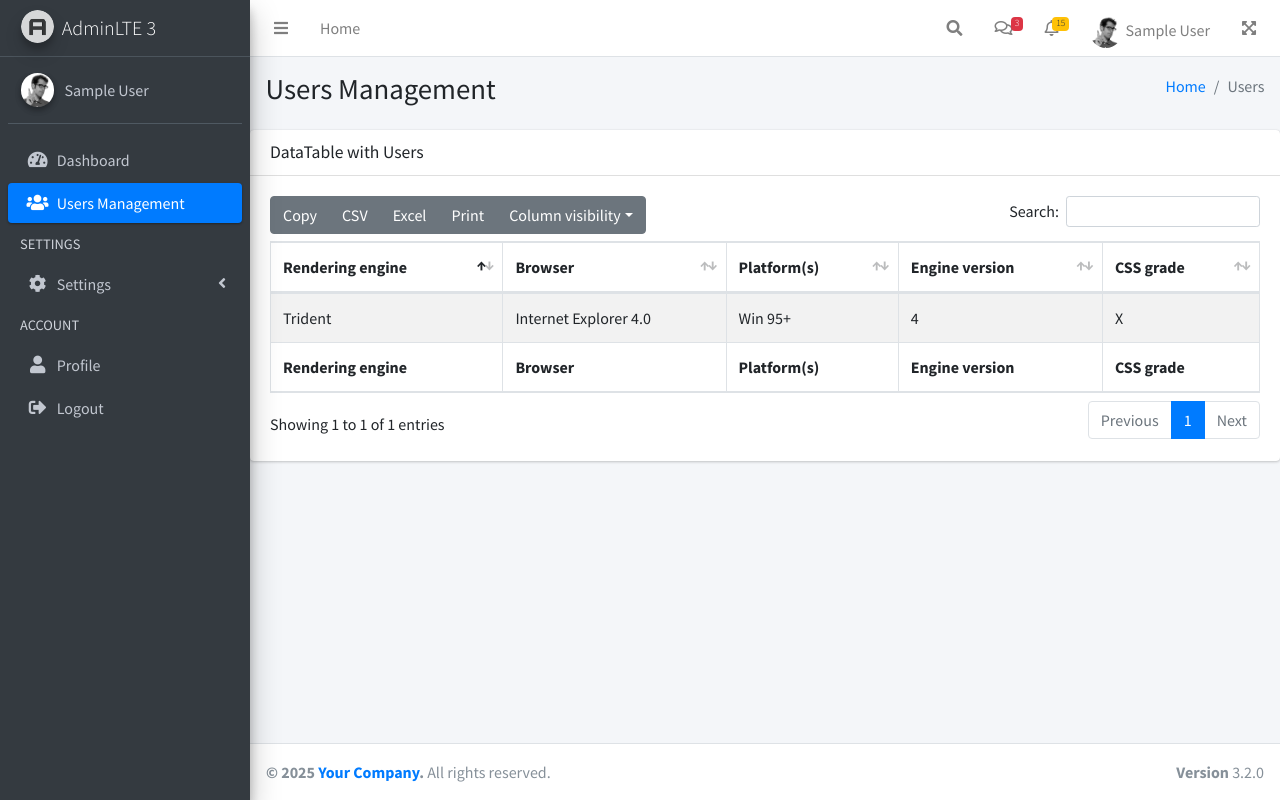
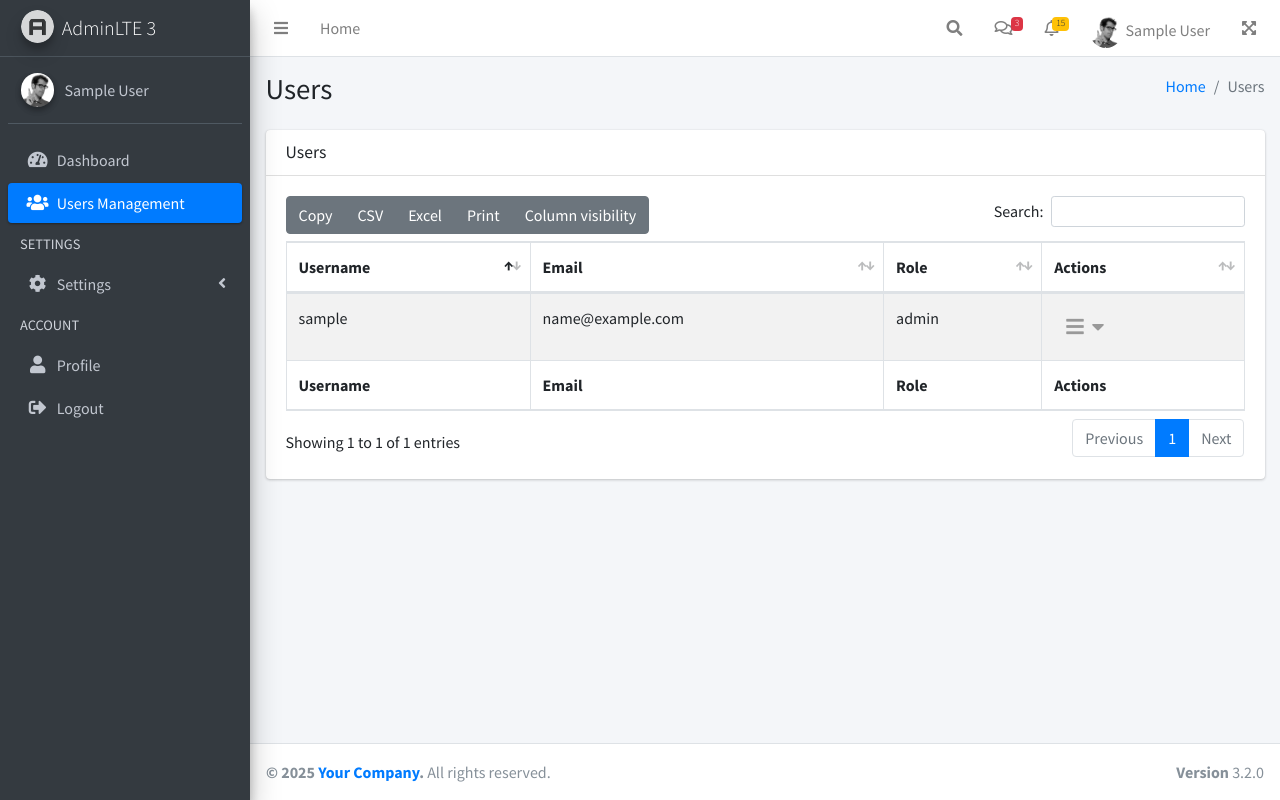
Before and after one commit to MTalha22-exe/hrms, a PHP site: page /users in a window 1280 px wide. Run offline with PHP 8.4, Linux system fonts and the light colour scheme; the visitor is signed in with stand-in values (Sample User, id 1); tables that the repository leaves empty or names only in its code hold one stand-in row (values such as "Sample post"); some libraries are stand-ins or nearby versions.

Commit message:
new branch updated users

```diff
--- a/layout/footer.php
+++ b/layout/footer.php
@@ -20,8 +20,10 @@
 
 <!-- jQuery -->
 <script src="<?= BASE_URL ?>/assets/plugins/jquery/jquery.min.js"></script>
+
 <!-- Bootstrap 4 -->
-<script src="<?= BASE_URL ?>/assets/plugins/bootstrap/js/bootstrap.bundle.min.js"></script>
+<!-- <script src="<?= BASE_URL ?>/assets/plugins/bootstrap/js/bootstrap.bundle.min.js"></script> -->
+
 <!-- DataTables & Plugins -->
 <script src="<?= BASE_URL ?>/assets/plugins/datatables/jquery.dataTables.min.js"></script>
 <script src="<?= BASE_URL ?>/assets/plugins/datatables-bs4/js/dataTables.bootstrap4.min.js"></script>
--- a/layout/header.php
+++ b/layout/header.php
@@ -5,6 +5,22 @@
   <meta charset="utf-8">
   <meta name="viewport" content="width=device-width, initial-scale=1">
   <title><?= $page_title ?></title>
+
+    <!-- bootstrap 4.6.1 -->
+    <script src="/hrms/assets/plugins/bootstrap/js/bootstrap.min.js"></script>
+
+    <!-- pooper.js -->
+    <script src="/hrms/assets/plugins/popper/umd/popper.js"></script>
+
+  <!-- bootstrap 4 -->
+    <script src="/hrms/assets/plugins/bootstrap/js/bootstrap.bundle.min.js"></script>
+
+    <script src="/hrms/assets/plugins/jquery/jquery.min.js"></script>
+    <!-- jQuery -->
+    <!-- <script src="https://code.jquery.com/jquery-3.5.1.slim.min.js"></script> -->
+
+  <!-- new link -->
+  <link rel="stylesheet" href="https://cdn.jsdelivr.net/npm/bootstrap@4.6.2/dist/css/bootstrap.min.css">
 
   <!-- Google Font: Source Sans Pro -->
   <link rel="stylesheet" href="https://fonts.googleapis.com/css?family=Source+Sans+Pro:300,400,400i,700&display=fallback">
@@ -22,6 +38,8 @@
 
 </head>
 <body class="<?= $body_class ?>">
+
+
 <div class="wrapper">
 
 <?php if ($show_navbar ?? false) : ?>
--- a/pages/users.php
+++ b/pages/users.php
@@ -1,3 +1,19 @@
+<style>
+  .dropdown-toggle::after {
+    display: none;
+  }
+
+  .btn-dots {
+      background: none;
+      border: none;
+      font-size: 20px;
+      cursor: pointer;
+  }
+  .btn-dots i {
+    margin-right: 4px;
+    color: #999;
+  }
+</style>
 
 <?php
 $page_title = 'AdminLTE | Users Management';
@@ -10,7 +26,7 @@ $show_navbar = true;
     <div class="container-fluid">
       <div class="row mb-2">
         <div class="col-sm-6">
-          <h1 class="m-0">Users Management</h1>
+          <h1 class="m-0">Users</h1>
         </div>
         <div class="col-sm-6">
           <ol class="breadcrumb float-sm-right">
@@ -22,86 +38,96 @@ $show_navbar = true;
     </div>
   </div>
 
+<section class="content">
+<div class="container-fluid">
+<div class="row">
+<div class="col-12">
   <div class="card">
     <div class="card-header">
-        <h3 class="card-title">DataTable with Users</h3>
+      <h3 class="card-title">Users</h3>
     </div>
-      <!-- /.card-header -->
     <div class="card-body">
       <table id="example1" class="table table-bordered table-striped">
         <thead>
           <tr>
-            <th>Rendering engine</th>
-            <th>Browser</th>
-            <th>Platform(s)</th>
-            <th>Engine version</th>
-            <th>CSS grade</th>
+            <th>Username</th>
+            <th>Email</th>
+            <th>Role</th>
+            <th>Actions</th>
           </tr>
         </thead>
         <tbody>
+          <?php
+          $conn = new mysqli("localhost", "root", "", "hrms_db");
+          if ($conn->connect_error) {
+            die("Connection failed: " . $conn->connect_error);
+          }
+
+          $sql = "SELECT id, username, email, role FROM users";
+          $result = $conn->query($sql);
+          if ($result->num_rows > 0):
+            while ($row = $result->fetch_assoc()):
+          ?>
           <tr>
-            <td>Trident</td>
-            <td>Internet
-              Explorer 4.0
+            <td><?= htmlspecialchars($row['username']) ?></td>
+            <td><?= htmlspecialchars($row['email']) ?></td>
+            <td><?= htmlspecialchars($row['role']) ?></td>
+            <td>
+              <div class="dropdown">
+                <button class="btn btn-dots dropdown-toggle" type="button" id="dropdownMenu<?= $row['id'] ?>" data-toggle="dropdown" aria-haspopup="true" aria-expanded="false">
+                  <i class="fas fa-bars"></i> <i class="fas fa-caret-down"></i>
+                </button>
+                <div class="dropdown-menu" aria-labelledby="dropdownMenu<?= $row['id'] ?>">
+                  <a class="dropdown-item edit-user" href="#" data-userid="<?= $row['id'] ?>">Edit</a>
+                  <a class="dropdown-item delete-user" href="#" data-userid="<?= $row['id'] ?>">Delete</a>
+                </div>
+              </div>
             </td>
-            <td>Win 95+</td>
-            <td> 4</td>
-            <td>X</td>
           </tr>
-
+          <?php
+            endwhile;
+          else:
+          ?>
+          <tr><td colspan="4">No users found.</td></tr>
+          <?php
+          endif;
+          $conn->close();
+          ?>
         </tbody>
         <tfoot>
           <tr>
-            <th>Rendering engine</th>
-            <th>Browser</th>
-            <th>Platform(s)</th>
-            <th>Engine version</th>
-            <th>CSS grade</th>
+            <th>Username</th>
+            <th>Email</th>
+            <th>Role</th>
+            <th>Actions</th>
           </tr>
         </tfoot>
       </table>
     </div>
-      <!-- /.card-body -->
   </div>
   <!-- /.card -->
 </div>
-<script src="/hrms/assets/plugins/jquery/jquery.min.js"></script>
-<!-- Bootstrap 4 -->
-<script src="/hrms/assets/plugins/bootstrap/js/bootstrap.bundle.min.js"></script>
-<!-- DataTables & Plugins -->
-<script src="/hrms/assets/plugins/datatables/jquery.dataTables.min.js"></script>
-<script src="/hrms/assets/plugins/datatables-bs4/js/dataTables.bootstrap4.min.js"></script>
-<script src="/hrms/assets/plugins/datatables-responsive/js/dataTables.responsive.min.js"></script>
-<script src="/hrms/assets/plugins/datatables-responsive/js/responsive.bootstrap4.min.js"></script>
-<script src="/hrms/assets/plugins/datatables-buttons/js/dataTables.buttons.min.js"></script>
-<script src="/hrms/assets/plugins/datatables-buttons/js/buttons.bootstrap4.min.js"></script>
-<script src="/hrms/assets/plugins/jszip/jszip.min.js"></script>
-<script src="/hrms/assets/plugins/pdfmake/pdfmake.min.js"></script>
-<script src="/hrms/assets/plugins/pdfmake/vfs_fonts.js"></script>
-<script src="/hrms/assets/plugins/datatables-buttons/js/buttons.html5.min.js"></script>
-<script src="/hrms/assets/plugins/datatables-buttons/js/buttons.print.min.js"></script>
-<script src="/hrms/assets/plugins/datatables-buttons/js/buttons.colVis.min.js"></script>
-<!-- AdminLTE App -->
-<script src="/hrms/assets/dist/js/adminlte.min.js"></script>
+<!-- /.col -->
+</div>
+<!-- /.row -->
+</div>
+<!-- /.container-fluid -->
+</section>
+</div>
 
-<!-- jQuery -->
-<script src="assets/plugins/jquery/jquery.min.js"></script>
 
-<!-- DataTables JS -->
-<script src="assets/plugins/datatables/jquery.dataTables.min.js"></script>
-<script src="assets/plugins/datatables-bs4/js/dataTables.bootstrap4.min.js"></script>
-<script src="assets/plugins/datatables-responsive/js/dataTables.responsive.min.js"></script>
-<script src="assets/plugins/datatables-responsive/js/responsive.bootstrap4.min.js"></script>
 
-<!-- Buttons for Export -->
-<script src="assets/plugins/datatables-buttons/js/dataTables.buttons.min.js"></script>
-<script src="assets/plugins/datatables-buttons/js/buttons.bootstrap4.min.js"></script>
-<script src="assets/plugins/jszip/jszip.min.js"></script>
-<script src="assets/plugins/pdfmake/pdfmake.min.js"></script>
-<script src="assets/plugins/pdfmake/vfs_fonts.js"></script>
-<script src="assets/plugins/datatables-buttons/js/buttons.html5.min.js"></script>
-<script src="assets/plugins/datatables-buttons/js/buttons.print.min.js"></script>
-<script src="assets/plugins/datatables-buttons/js/buttons.colVis.min.js"></script>
+<!-- <script src="/hrms/assets/plugins/jquery/jquery.min.js"></script> -->
+
+<!-- jQuery
+<script src="https://code.jquery.com/jquery-3.5.1.slim.min.js"></script> -->
+
+<!-- Popper.js -->
+<!-- <script src="https://cdn.jsdelivr.net/npm/popper.js@1.16.1/dist/umd/popper.min.js"></script> -->
+
+<!-- Bootstrap JS -->
+<script src="https://cdn.jsdelivr.net/npm/bootstrap@4.6.2/dist/js/bootstrap.min.js"></script>
+
 <script>
   $(function () {
     $("#example1").DataTable({
@@ -109,10 +135,44 @@ $show_navbar = true;
       "buttons": ["copy", "csv", "excel", "pdf", "print", "colvis"]
     }).buttons().container().appendTo('#example1_wrapper .col-md-6:eq(0)');
   });
+</script>
 
-  function deleteUser(userId) {
-    if (confirm('Are you sure you want to delete this user?')) {
-      alert('Delete user with ID: ' + userId);
+<script>
+  document.addEventListener("DOMContentLoaded", function () {
+    // Delete action
+    document.querySelectorAll(".delete-user").forEach(button => {
+      button.addEventListener("click", function (e) {
+        e.preventDefault();
+        const userId = this.getAttribute("data-userid");
+        if (confirm("Are you sure you want to delete this user?")) {
+          fetch("delete_user.php", {
+            method: "POST",
+            headers: {
+              "Content-Type": "application/x-www-form-urlencoded"
+            },
+            body: "user_id=" + encodeURIComponent(userId)
+          })
+          .then(res => res.text())
+          .then(response => {
+            alert(response);
+            location.reload();
+          })
+          .catch(err => {
+            alert("Failed to delete user.");
+            console.error(err);
+          });
         }
-  }
+      });
+    });
+
+    // Edit action
+    document.querySelectorAll(".edit-user").forEach(button => {
+      button.addEventListener("click", function (e) {
+        e.preventDefault();
+        const userId = this.getAttribute("data-userid");
+        alert("Edit user ID: " + userId);
+        // You can redirect to edit page: window.location.href = `edit_user.php?id=${userId}`;
+      });
+    });
+  });
 </script>
```
Lines whose indentation alone changed are shown as unchanged.
